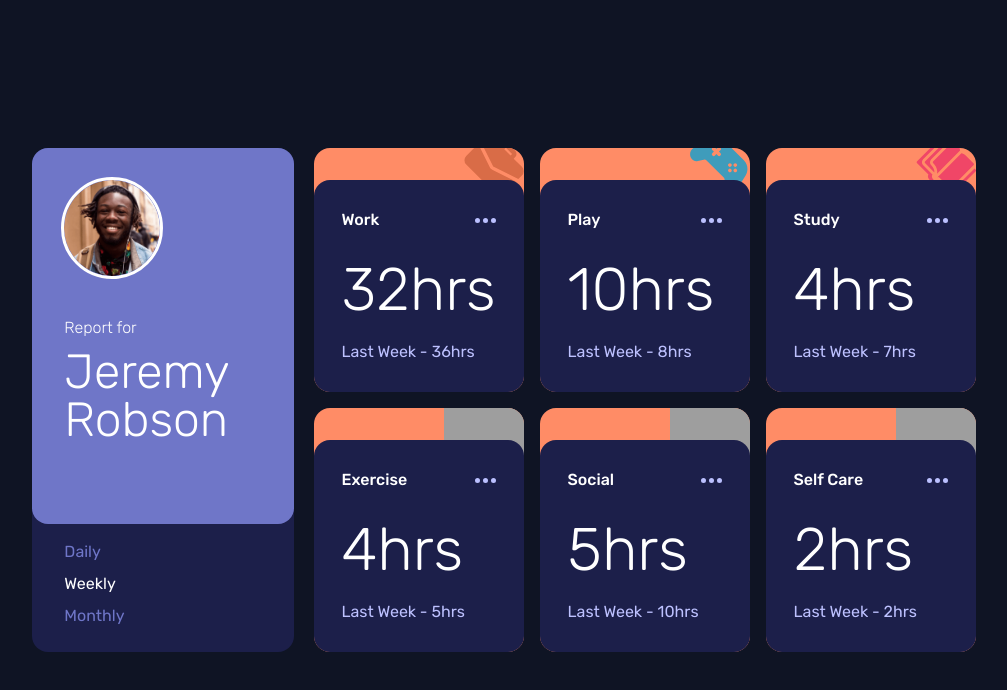
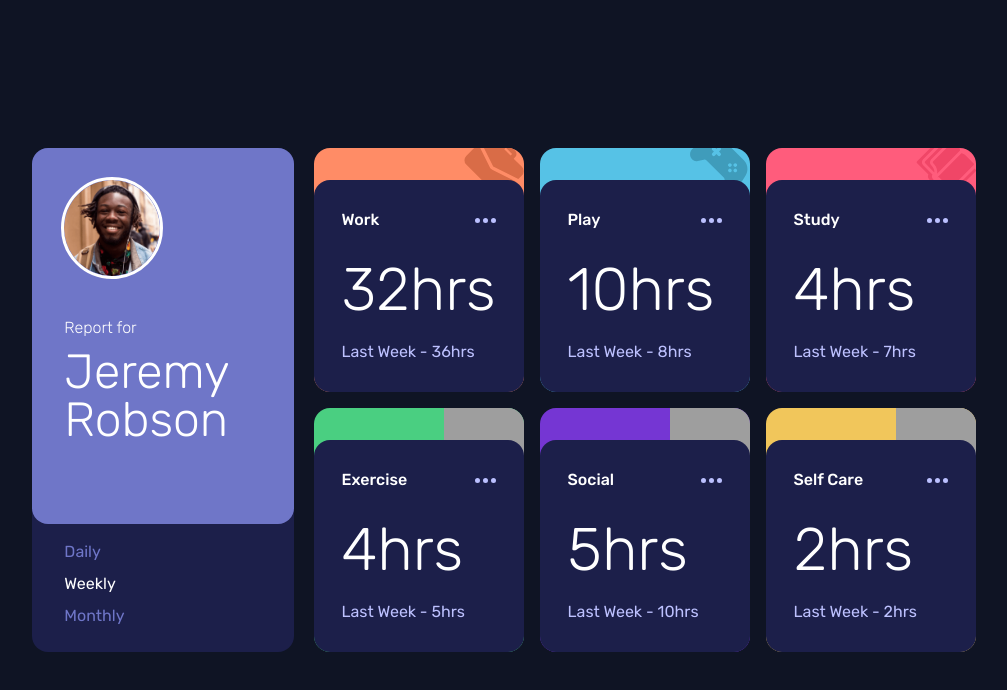
Before and after one commit to hamdi4-beep/time-tracking-dashboard, a React (Vite) app: page / in a window 1280 px wide. Shown: the top 690 px of the page, without its empty margins (136-1143 px from the left). Built offline with nearby package versions, Linux system fonts and the light colour scheme; grey boxes are pictures that could not be loaded.

Commit message:
added a different color for every board

```diff
--- a/src/components/Board.tsx
+++ b/src/components/Board.tsx
@@ -1,11 +1,13 @@
 import { Data } from "../types/Data"
 
 export default function Board({
-  data
+  data,
+  color
 }: {
   data: Data & {
     currentlyActive: string
-  }
+  },
+  color: string
 }) {
   const {timeframes} = data
 
@@ -20,7 +22,7 @@ export default function Board({
   }
 
   return (
-    <div className="bg-primary-light-red-work rounded-2xl overflow-hidden">
+    <div className={`${color} rounded-2xl overflow-hidden`}>
       <img
         src={'/src/assets/images/' + data.src}
         className="ml-auto -mt-3 h-[60px]"
--- a/src/components/Dashboard.tsx
+++ b/src/components/Dashboard.tsx
@@ -11,6 +11,15 @@ export default function Dashboard({
     data: Data[]
 }) {
     const [currentlyActive, setCurrentlyActive] = React.useState('weekly')
+
+    const boardColors = [
+        'bg-primary-light-red-work',
+        'bg-primary-soft-blue-play',
+        'bg-primary-light-red-study',
+        'bg-primary-lime-green-exercise',
+        'bg-primary-voilet-social',
+        'bg-primary-soft-orange-self-care'
+    ]
 
     return (
         <div className="flex gap-5">
@@ -27,6 +36,7 @@ export default function Dashboard({
                                 currentlyActive,
                                 ...it
                             }}
+                            color={boardColors[i]}
                             key={i}
                         />
                     )
--- a/src/output.css
+++ b/src/output.css
@@ -678,6 +678,31 @@ video {
   background-color: hsl(15 100% 70% / var(--tw-bg-opacity));
 }
 
+.bg-primary-light-red-study {
+  --tw-bg-opacity: 1;
+  background-color: hsl(348 100% 68% / var(--tw-bg-opacity));
+}
+
+.bg-primary-lime-green-exercise {
+  --tw-bg-opacity: 1;
+  background-color: hsl(145 58% 55% / var(--tw-bg-opacity));
+}
+
+.bg-primary-soft-blue-play {
+  --tw-bg-opacity: 1;
+  background-color: hsl(195 74% 62% / var(--tw-bg-opacity));
+}
+
+.bg-primary-soft-orange-self-care {
+  --tw-bg-opacity: 1;
+  background-color: hsl(43 84% 65% / var(--tw-bg-opacity));
+}
+
+.bg-primary-voilet-social {
+  --tw-bg-opacity: 1;
+  background-color: hsl(264 64% 52% / var(--tw-bg-opacity));
+}
+
 .p-4 {
   padding: 1rem;
 }
```
